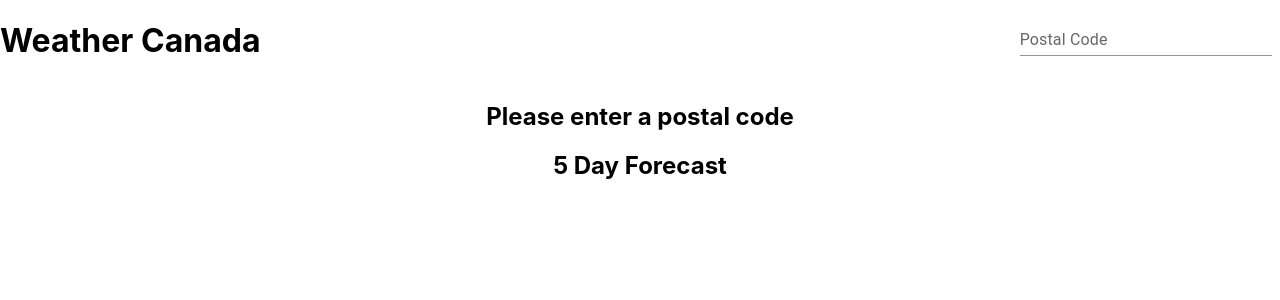
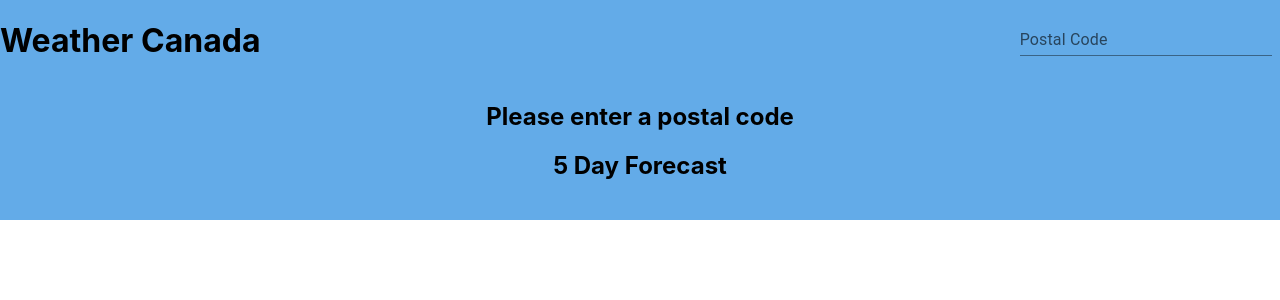
Before and after one commit to abhiram-satha/weatherApp, a React (Create React App) app: page / in a window 1280 px wide. Shown: the top 300 px of the page. Built offline with nearby package versions, Linux system fonts and the light colour scheme.

Commit message:
Adding background color

```diff
--- a/src/App.css
+++ b/src/App.css
@@ -1,5 +1,6 @@
 .App {
   text-align: center;
+  background-color: #63abe8;
 }
 
 .App-logo {
--- a/src/components/Weekly.css
+++ b/src/components/Weekly.css
@@ -2,7 +2,8 @@ div.weekly-grid {
   display: inline-grid;
   grid-template-columns: 1fr 1fr 1fr 1fr 1fr;
   justify-content: center;
-  column-gap: 5em
+  column-gap: 5em;
+  width: 100%
 }
 
 div.forecast-flex {
```
